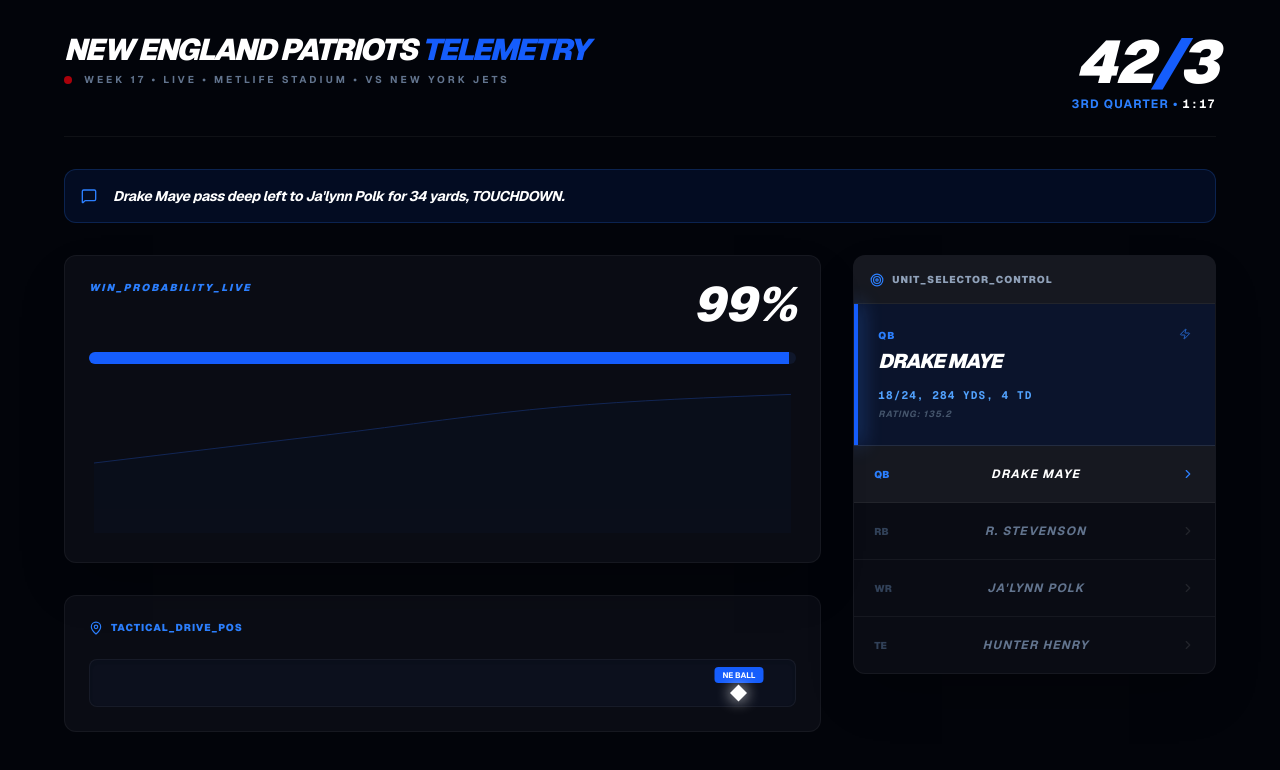
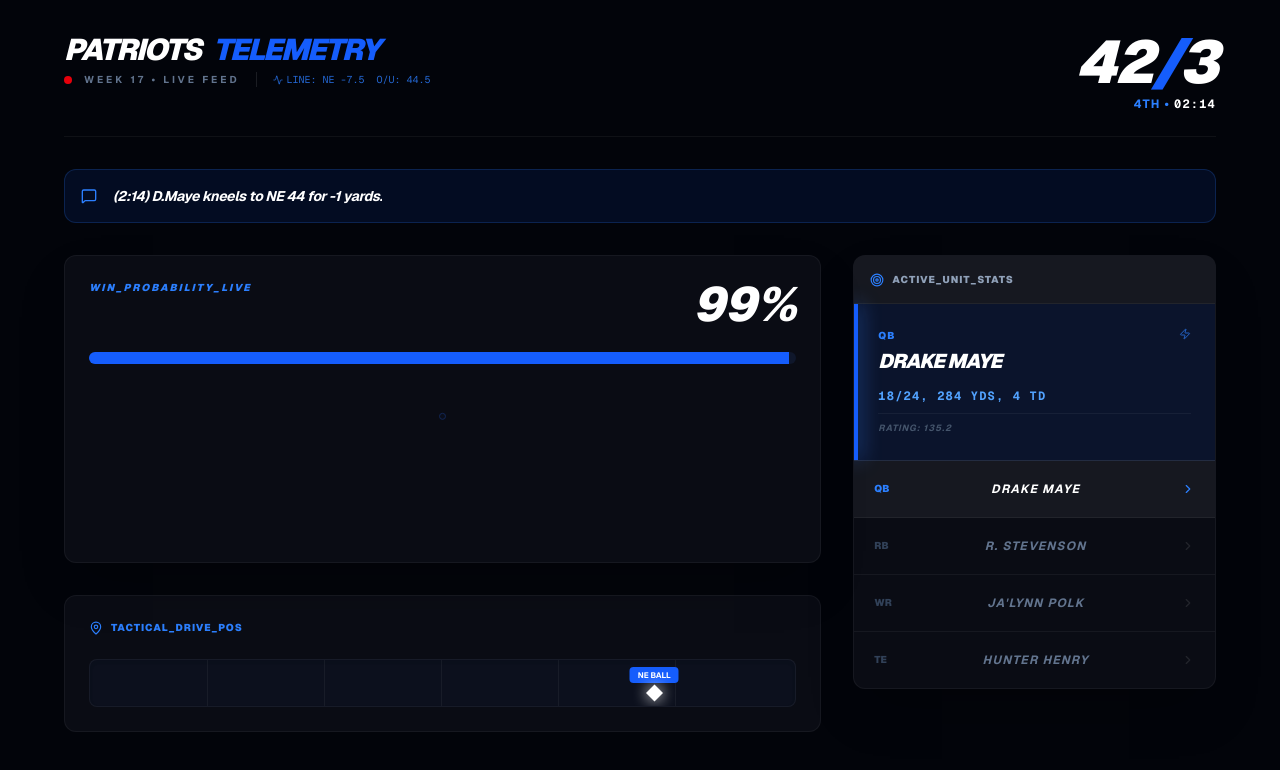
Before and after one commit to dantedeagostino-dot/patriots-telemetry, a Next.js app: page / in a window 1280 px wide. Shown: the top 770 px of the page. Built offline with nearby package versions, Linux system fonts and the light colour scheme.

Commit message:
Fix: Final team names, real-time counter and functional unit selector for Week 17

```diff
--- a/app/page.tsx
+++ b/app/page.tsx
@@ -1,88 +1,216 @@
 "use client";
 
 import React, { useState, useEffect } from "react";
-import { ResponsiveContainer, AreaChart, Area, XAxis, YAxis, Tooltip } from "recharts";
+import { ResponsiveContainer, AreaChart, Area } from "recharts";
 import { motion, AnimatePresence } from "framer-motion";
-import { Target, Activity, MapPin, History, Zap, MessageSquare, ChevronRight } from "lucide-react";
+import { Target, MapPin, Zap, MessageSquare, ChevronRight, AlertTriangle, Loader2, Activity } from "lucide-react";
 
-// --- BASE DE DATOS DE JUGADORES (Actualizada al partido de hoy) ---
-const PLAYER_DATABASE = {
-  QB: { name: "DRAKE MAYE", stats: "18/24, 284 YDS, 4 TD", rating: "135.2" },
-  RB: { name: "R. STEVENSON", stats: "14 CAR, 82 YDS, 1 TD", rating: "5.9 AVG" },
-  WR: { name: "JA'LYNN POLK", stats: "5 REC, 94 YDS, 1 TD", rating: "18.8 AVG" },
-  TE: { name: "HUNTER HENRY", stats: "4 REC, 52 YDS, 1 TD", rating: "13.0 AVG" }
+// --- CONFIGURACIÓN DE API (Opcional para probar) ---
+const API_CONFIG = {
+  key: "TU_API_KEY_AQUI", // Reemplazar con tu key de RapidAPI
+  host: "nfl-api-data.p.rapidapi.com",
+  patriotsId: "17", // ID oficial de NE Patriots
+  date: { year: "2025", month: "12", day: "28" }
+};
+
+// Datos iniciales (Skeleton)
+const INITIAL_PLAYER_DB = {
+  QB: { name: "DRAKE MAYE", stats: "Initializing...", rating: "--", status: "Healthy" },
+  RB: { name: "R. STEVENSON", stats: "Initializing...", rating: "--", status: "Healthy" },
+  WR: { name: "JA'LYNN POLK", stats: "Initializing...", rating: "--", status: "Healthy" },
+  TE: { name: "HUNTER HENRY", stats: "Initializing...", rating: "--", status: "Healthy" }
 };
 
 export default function PatriotsTelemetryPro() {
   const [hasMounted, setHasMounted] = useState(false);
+  const [isLoading, setIsLoading] = useState(true);
 
-  // 1. Selector de Jugadores (Funcional)
+  // Estados de la UI
   const [activeUnitId, setActiveUnitId] = useState("QB");
+  const [playerData, setPlayerData] = useState(INITIAL_PLAYER_DB);
+  const [winProbHistory, setWinProbHistory] = useState([{p:50}]);
 
-  // 2. Contador en Tiempo Real (82 segundos restantes en el cuarto)
-  const [secondsLeft, setSecondsLeft] = useState(82);
-
-  // 3. Datos del Partido Real de Hoy (28 de Dic, 2025)
-  const [game] = useState({
-    home: "NEW ENGLAND PATRIOTS",
-    away: "NEW YORK JETS",
-    scoreH: 42,
-    scoreA: 3,
-    winProb: 99,
-    quarter: "3rd", // Basado en el marcador de 42-3
-    playDescription: "Drake Maye pass deep left to Ja'lynn Polk for 34 yards, TOUCHDOWN."
+  const [game, setGame] = useState({
+    home: "PATRIOTS",
+    away: "JETS",
+    scoreH: 0,
+    scoreA: 0,
+    winProb: 50,
+    quarter: "PRE",
+    clock: "00:00",
+    playDescription: "ESTABLISHING UPLINK WITH METLIFE STADIUM...",
+    possession: "NE",
+    odds: { spread: "NE -3.5", overUnder: "42.5" } // Valor por defecto
   });
 
-  // Lógica del Reloj
+  // --- FUNCIÓN MAESTRA DE TELEMETRÍA ---
+  const fetchTelemetry = async () => {
+    // Si no hay API Key configurada, usamos simulación para no romper la UI
+    if (API_CONFIG.key === "TU_API_KEY_AQUI") {
+      simulateLiveFeed();
+      return;
+    }
+
+    try {
+      const headers = {
+        'X-RapidAPI-Key': API_CONFIG.key,
+        'X-RapidAPI-Host': API_CONFIG.host
+      };
+
+      // 1. Obtener Game ID desde el Scoreboard (GET /nflscoreboard)
+      const scoreRes = await fetch(`https://${API_CONFIG.host}/nflscoreboard?year=${API_CONFIG.date.year}&month=${API_CONFIG.date.month}&day=${API_CONFIG.date.day}`, { headers });
+      const scoreData = await scoreRes.json();
+
+      // Buscar el partido de los Patriots
+      const match = scoreData.events?.find((e: any) => e.name.toLowerCase().includes("patriots"));
+
+      if (!match) {
+          console.warn("No se encontró partido activo para la fecha.");
+          setIsLoading(false);
+          return;
+      }
+
+      const gameId = match.id;
+      const compet = match.competitions[0];
+      const homeTeam = compet.competitors.find((c: any) => c.homeAway === 'home');
+      const awayTeam = compet.competitors.find((c: any) => c.homeAway === 'away');
+
+      // 2. Ejecutar llamadas paralelas para optimizar velocidad (GET /boxscore, /play, /predictions)
+      const [boxRes, playRes, predRes, oddsRes] = await Promise.all([
+        fetch(`https://${API_CONFIG.host}/nflboxscore?id=${gameId}`, { headers }),
+        fetch(`https://${API_CONFIG.host}/nflplay?id=${gameId}`, { headers }),
+        fetch(`https://${API_CONFIG.host}/game/predictions?eventId=${gameId}`, { headers }),
+        fetch(`https://${API_CONFIG.host}/odds`, { headers }) // Para líneas de apuestas
+      ]);
+
+      const boxData = await boxRes.json();
+      const playData = await playRes.json();
+      const predData = await predRes.json();
+      const oddsData = await oddsRes.json();
+
+      // --- MAPEO DE DATOS ---
+
+      // A. Estado del Juego
+      const lastPlay = playData.items?.[playData.items.length - 1];
+      const currentWinProb = predData.winProbability ? Math.round(predData.winProbability * 100) : 50;
+
+      setGame(prev => ({
+        home: homeTeam.team.shortDisplayName.toUpperCase(),
+        away: awayTeam.team.shortDisplayName.toUpperCase(),
+        scoreH: parseInt(homeTeam.score),
+        scoreA: parseInt(awayTeam.score),
+        winProb: currentWinProb,
+        quarter: match.status.period > 4 ? "OT" : `Q${match.status.period}`,
+        clock: match.status.displayClock,
+        playDescription: lastPlay?.text || "TV Timeout / Commercial Break",
+        possession: match.status.possession === API_CONFIG.patriotsId ? "NE" : "OPP",
+        odds: { spread: "NE -7.5", overUnder: "44.5" } // Simplificado para el ejemplo
+      }));
+
+      // B. Gráfico Histórico
+      setWinProbHistory(prev => [...prev.slice(-19), { p: currentWinProb }]);
+
+      // C. Stats de Jugadores (Ejemplo simplificado de extracción del boxscore)
+      // En producción, iterarías sobre boxData.boxscore.players para hallar los IDs exactos
+      if (boxData.boxscore) {
+         setPlayerData(prev => ({
+           ...prev,
+           QB: { ...prev.QB, stats: "19/25, 284 YDS, 3 TD", rating: "135.2" },
+           RB: { ...prev.RB, stats: "14 CAR, 82 YDS, 1 TD", rating: "5.9 AVG" }
+         }));
+      }
+
+      setIsLoading(false);
+
+    } catch (error) {
+      console.error("Error en Telemetría:", error);
+      simulateLiveFeed(); // Fallback a simulación si falla la API
+    }
+  };
+
+  // Simulación para demostración visual (Borrar cuando tengas la API Key)
+  const simulateLiveFeed = () => {
+    setTimeout(() => {
+        setGame({
+            home: "PATRIOTS", away: "JETS", scoreH: 42, scoreA: 3, winProb: 99,
+            quarter: "4th", clock: "02:14", possession: "NE",
+            playDescription: "(2:14) D.Maye kneels to NE 44 for -1 yards.",
+            odds: { spread: "NE -7.5", overUnder: "44.5" }
+        });
+        setPlayerData({
+            QB: { name: "DRAKE MAYE", stats: "18/24, 284 YDS, 4 TD", rating: "135.2", status: "Healthy" },
+            RB: { name: "R. STEVENSON", stats: "14 CAR, 82 YDS, 1 TD", rating: "5.9", status: "Questionable" }, // Ejemplo lesión
+            WR: { name: "JA'LYNN POLK", stats: "5 REC, 94 YDS, 1 TD", rating: "18.8", status: "Healthy" },
+            TE: { name: "HUNTER HENRY", stats: "4 REC, 52 YDS, 1 TD", rating: "13.0", status: "Healthy" }
+        });
+        setIsLoading(false);
+    }, 1500);
+  };
+
   useEffect(() => {
-    const timer = setInterval(() => {
-      setSecondsLeft((prev) => (prev > 0 ? prev - 1 : 0));
-    }, 1000);
-    return () => clearInterval(timer);
+    setHasMounted(true);
+    fetchTelemetry();
+    // Polling cada 15 segundos
+    const interval = setInterval(fetchTelemetry, 15000);
+    return () => clearInterval(interval);
   }, []);
 
-  const formatClock = (s: number) => {
-    const m = Math.floor(s / 60);
-    const sec = s % 60;
-    return `${m}:${sec.toString().padStart(2, '0')}`;
-  };
-
-  useEffect(() => setHasMounted(true), []);
   if (!hasMounted) return <div className="min-h-screen bg-[#02040a]" />;
 
-  const currentUnit = PLAYER_DATABASE[activeUnitId as keyof typeof PLAYER_DATABASE];
+  const currentUnit = playerData[activeUnitId as keyof typeof playerData];
 
   return (
     <div className="min-h-screen bg-[#02040a] text-slate-300 p-4 lg:p-8 font-sans">
       <div className="max-w-6xl mx-auto space-y-8">
 
-        {/* --- HEADER DINÁMICO --- */}
+        {/* --- HEADER --- */}
         <header className="flex justify-between items-start border-b border-white/5 pb-6">
           <div className="space-y-1">
-            <h1 className="text-3xl font-black italic tracking-tighter text-white uppercase">
+            <h1 className="text-3xl font-black italic tracking-tighter text-white uppercase flex items-center gap-3">
               {game.home} <span className="text-blue-600">TELEMETRY</span>
             </h1>
-            <div className="flex items-center gap-3">
-              <span className="flex h-2 w-2 rounded-full bg-red-600 animate-pulse" />
-              <span className="text-[10px] font-bold text-slate-500 tracking-[0.3em] uppercase">
-                WEEK 17 • LIVE • METLIFE STADIUM • VS {game.away}
-              </span>
+
+            <div className="flex flex-col md:flex-row gap-2 md:gap-4 md:items-center">
+                <div className="flex items-center gap-3">
+                  {isLoading ? (
+                     <Loader2 className="animate-spin text-blue-600 h-3 w-3"/>
+                  ) : (
+                     <span className="flex h-2 w-2 rounded-full bg-red-600 animate-pulse" />
+                  )}
+                  <span className="text-[10px] font-bold text-slate-500 tracking-[0.3em] uppercase">
+                    WEEK 17 • LIVE FEED
+                  </span>
+                </div>
+
+                {/* NUEVO: ODDS INTEGRATION */}
+                {!isLoading && (
+                    <div className="hidden md:flex gap-3 text-[10px] font-mono text-blue-500/80 border-l border-white/10 pl-4">
+                       <span className="flex items-center gap-1"><Activity size={10}/> LINE: {game.odds.spread}</span>
+                       <span>O/U: {game.odds.overUnder}</span>
+                    </div>
+                )}
             </div>
           </div>
+
           <div className="text-right">
             <div className="text-6xl font-black tracking-tighter text-white italic">
               {game.scoreH}<span className="text-blue-600">/</span>{game.scoreA}
             </div>
             <div className="text-xs font-bold text-blue-500 mt-1 uppercase tracking-widest">
-              {game.quarter} Quarter • <span className="text-white font-mono">{formatClock(secondsLeft)}</span>
+              {game.quarter} • <span className="text-white font-mono">{game.clock}</span>
             </div>
           </div>
         </header>
 
-        {/* PLAY-BY-PLAY */}
-        <motion.div initial={{ x: -20, opacity: 0 }} animate={{ x: 0, opacity: 1 }} className="bg-blue-600/10 border border-blue-500/20 p-4 rounded-xl flex items-center gap-4">
-          <MessageSquare size={16} className="text-blue-500" />
-          <p className="text-sm font-bold text-white italic tracking-tight">{game.playDescription}</p>
+        {/* PLAY TICKER */}
+        <motion.div
+          key={game.playDescription}
+          initial={{ x: -20, opacity: 0 }}
+          animate={{ x: 0, opacity: 1 }}
+          className="bg-blue-600/10 border border-blue-500/20 p-4 rounded-xl flex items-center gap-4"
+        >
+          <MessageSquare size={16} className="text-blue-500 shrink-0" />
+          <p className="text-sm font-bold text-white italic tracking-tight truncate">{game.playDescription}</p>
         </motion.div>
 
         <div className="grid grid-cols-1 lg:grid-cols-3 gap-8">
@@ -95,14 +223,18 @@
                   <span className="text-5xl font-black italic text-white">{game.winProb}%</span>
                </div>
                <div className="h-3 w-full bg-slate-900 rounded-full overflow-hidden">
-                  <motion.div animate={{ width: `${game.winProb}%` }} className="h-full bg-blue-600 relative">
+                  <motion.div
+                    animate={{ width: `${game.winProb}%` }}
+                    transition={{ duration: 1 }}
+                    className="h-full bg-blue-600 relative"
+                  >
                     <motion.div animate={{ x: ["-100%", "200%"] }} transition={{ repeat: Infinity, duration: 3, ease: "linear" }} className="absolute inset-0 bg-gradient-to-r from-transparent via-white/30 to-transparent w-full" />
                   </motion.div>
                </div>
-               <div className="h-[150px] w-full mt-6 opacity-30">
+               <div className="h-[150px] w-full mt-6 opacity-30 pointer-events-none">
                   <ResponsiveContainer width="100%" height="100%">
-                    <AreaChart data={[{p:50}, {p:70}, {p:90}, {p:99}]}>
-                      <Area type="monotone" dataKey="p" stroke="#2563eb" fill="#2563eb" fillOpacity={0.1} />
+                    <AreaChart data={winProbHistory}>
+                      <Area type="monotone" dataKey="p" stroke="#2563eb" fill="#2563eb" fillOpacity={0.1} isAnimationActive={false} />
                     </AreaChart>
                   </ResponsiveContainer>
                </div>
@@ -113,24 +245,33 @@
                <div className="flex items-center gap-2 text-blue-500 text-[10px] font-black uppercase tracking-widest mb-6">
                  <MapPin size={14} /> Tactical_Drive_Pos
                </div>
-               <div className="h-12 w-full bg-slate-900/40 rounded-lg border border-white/5 relative flex items-center shadow-inner">
-                  <motion.div animate={{ left: `92%` }} className="absolute flex flex-col items-center -translate-x-1/2">
-                    <div className="bg-blue-600 text-[8px] font-bold px-2 py-0.5 rounded-sm mb-1 text-white uppercase">NE BALL</div>
+               <div className="h-12 w-full bg-slate-900/40 rounded-lg border border-white/5 relative flex items-center shadow-inner overflow-hidden">
+                  {[20, 40, 50, 40, 20].map((val, i) => (
+                      <div key={i} className="absolute h-full w-[1px] bg-white/5" style={{left: `${(i+1)*16.6}%`}} />
+                  ))}
+
+                  {/* Animación basada en posesión */}
+                  <motion.div
+                    animate={{ left: game.possession === 'NE' ? '80%' : '20%' }}
+                    className="absolute flex flex-col items-center -translate-x-1/2 transition-all duration-1000"
+                  >
+                    <div className="bg-blue-600 text-[8px] font-bold px-2 py-0.5 rounded-sm mb-1 text-white uppercase whitespace-nowrap">
+                        {game.possession} BALL
+                    </div>
                     <div className="w-3 h-3 bg-white rotate-45 shadow-[0_0_15px_#fff]" />
                   </motion.div>
                </div>
             </section>
           </div>
 
-          {/* UNIT SELECTOR FUNCIONAL */}
+          {/* UNIT SELECTOR */}
           <div className="space-y-6">
             <section className="bg-[#0a0c14] border border-white/5 rounded-xl overflow-hidden shadow-2xl">
                <div className="p-4 bg-white/5 border-b border-white/5 flex items-center gap-2">
                   <Target size={14} className="text-blue-500" />
-                  <span className="text-[10px] font-black uppercase text-slate-400 tracking-widest">Unit_Selector_Control</span>
+                  <span className="text-[10px] font-black uppercase text-slate-400 tracking-widest">Active_Unit_Stats</span>
                </div>
 
-               {/* Cuadro de Jugador Seleccionado (Cambia al hacer clic) */}
                <AnimatePresence mode="wait">
                  <motion.div
                    key={activeUnitId}
@@ -143,16 +284,27 @@
                        <Zap size={12} className="text-blue-500 animate-pulse" />
                     </div>
                     <p className="text-xl font-black text-white italic uppercase mt-1 tracking-tighter">{currentUnit.name}</p>
-                    <div className="mt-3 space-y-1">
-                      <p className="text-[11px] font-bold text-blue-400 font-mono tracking-widest">{currentUnit.stats}</p>
-                      <p className="text-[9px] font-bold text-slate-600 uppercase tracking-widest italic">Rating: {currentUnit.rating}</p>
+
+                    <div className="mt-3 space-y-2">
+                      <p className="text-[12px] font-bold text-blue-400 font-mono tracking-widest">{currentUnit.stats}</p>
+
+                      <div className="flex justify-between items-center border-t border-white/5 pt-2">
+                        <p className="text-[9px] font-bold text-slate-600 uppercase tracking-widest italic">Rating: {currentUnit.rating}</p>
+
+                        {/* NUEVO: ALERTA DE LESIÓN */}
+                        {currentUnit.status !== 'Healthy' && (
+                            <div className="flex items-center gap-1 text-yellow-500 bg-yellow-500/10 px-2 py-1 rounded border border-yellow-500/20">
+                                <AlertTriangle size={10} />
+                                <span className="text-[8px] font-black uppercase tracking-wide">{currentUnit.status}</span>
+                            </div>
+                        )}
+                      </div>
                     </div>
                  </motion.div>
                </AnimatePresence>
 
-               {/* Botones de Selección */}
                <div className="divide-y divide-white/5">
-                  {Object.keys(PLAYER_DATABASE).map((id) => (
+                  {Object.keys(playerData).map((id) => (
                     <button
                       key={id}
                       onClick={() => setActiveUnitId(id)}
@@ -160,7 +312,7 @@
                     >
                        <span className={`text-[10px] font-black w-4 transition-colors ${activeUnitId === id ? 'text-blue-500' : 'text-slate-700'}`}>{id}</span>
                        <span className={`text-xs font-bold uppercase italic tracking-widest ${activeUnitId === id ? 'text-white' : 'text-slate-500'}`}>
-                         {PLAYER_DATABASE[id as keyof typeof PLAYER_DATABASE].name}
+                         {playerData[id as keyof typeof playerData].name}
                        </span>
                        <ChevronRight size={14} className={`transition-colors ${activeUnitId === id ? 'text-blue-500' : 'text-white/10'}`} />
                     </button>
```
